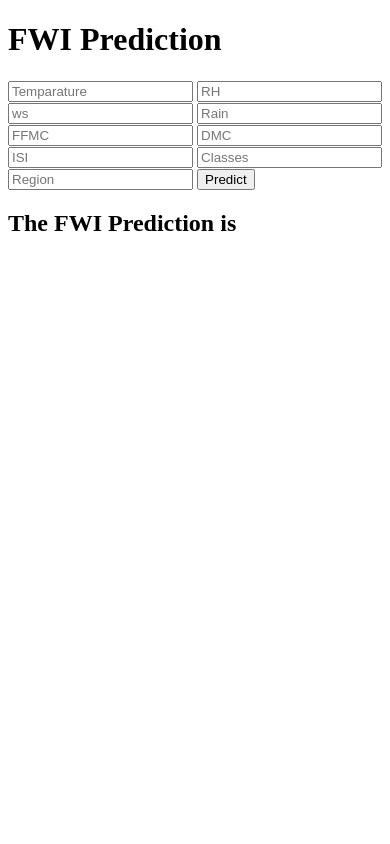
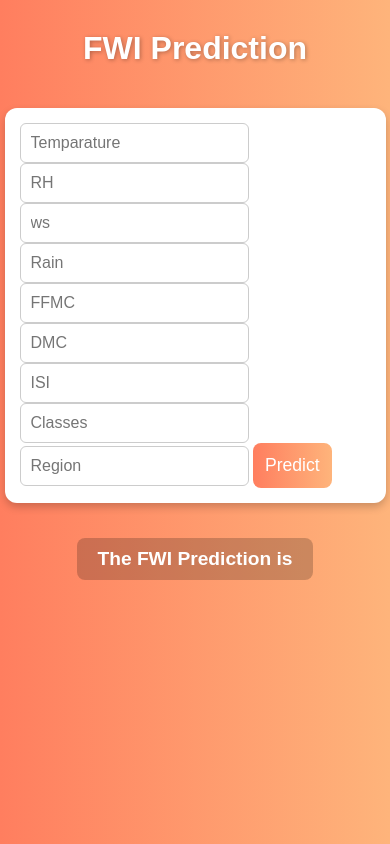
Before and after one commit to thakuranubhav/Machine-learning, a Flask app: page /predictdata in a window 390 px wide. Run offline with Flask 3, Linux system fonts and the light colour scheme; parts of the project's set-up code (start-up, migrations or seed data) failed here and were passed over.

Commit message:
changes the styling

```diff
--- a/templates/home.html
+++ b/templates/home.html
@@ -5,12 +5,86 @@
     <meta name="viewport" content="width=device-width, initial-scale=1.0">
     <title>Document</title>
     <style>
-        .ip{
-             width: 400px;
-             height: auto;
-            display: block;
-            font-size: medium;
-            font-family: 'Gill Sans', 'Gill Sans MT', Calibri, 'Trebuchet MS', sans-serif;
+        body {
+            margin: 0;
+            padding: 0;
+            font-family: Arial, sans-serif;
+            background: linear-gradient(to right, #ff7e5f, #feb47b);
+            display: flex;
+            flex-direction: column;
+            align-items: center;
+            justify-content: flex-start;
+            min-height: 100vh;
+            color: #333;
+        }
+
+        h1 {
+            margin-top: 30px;
+            font-size: 2.5rem;
+            color: #fff;
+            text-shadow: 1px 1px 4px rgba(0,0,0,0.3);
+        }
+
+        .ip {
+            background-color: #fff;
+            padding: 20px 30px;
+            margin: 20px 0;
+            border-radius: 12px;
+            box-shadow: 0 4px 8px rgba(0, 0, 0, 0.2);
+            width: 90%;
+            max-width: 400px;
+            display: flex;
+            flex-direction: column;
+            gap: 12px;
+        }
+
+        .ip input {
+            padding: 10px;
+            border: 1px solid #ccc;
+            border-radius: 6px;
+            font-size: 1rem;
+            outline: none;
+            transition: border 0.3s;
+        }
+
+        .ip input:focus {
+            border-color: #ff7e5f;
+            box-shadow: 0 0 5px rgba(255, 126, 95, 0.5);
+        }
+
+        .ip button {
+            padding: 12px;
+            font-size: 1.1rem;
+            background: linear-gradient(to right, #ff7e5f, #feb47b);
+            color: white;
+            border: none;
+            border-radius: 8px;
+            cursor: pointer;
+            transition: transform 0.2s ease, box-shadow 0.2s ease;
+        }
+
+        .ip button:hover {
+            transform: scale(1.05);
+            box-shadow: 0 4px 10px rgba(0, 0, 0, 0.3);
+        }
+
+        h2 {
+            font-size: 1.2rem;
+            font-weight: bold;
+            color: #fff;
+            margin-top: 15px;
+            background: rgba(0, 0, 0, 0.2);
+            padding: 10px 20px;
+            border-radius: 8px;
+        }
+
+        @media (max-width: 500px) {
+            h1 {
+                font-size: 2rem;
+            }
+            .ip {
+                padding: 15px;
+            }
         }
     </style>
 </head>
```
Also changed, not shown: templates/index.html (+44 -1 lines).
